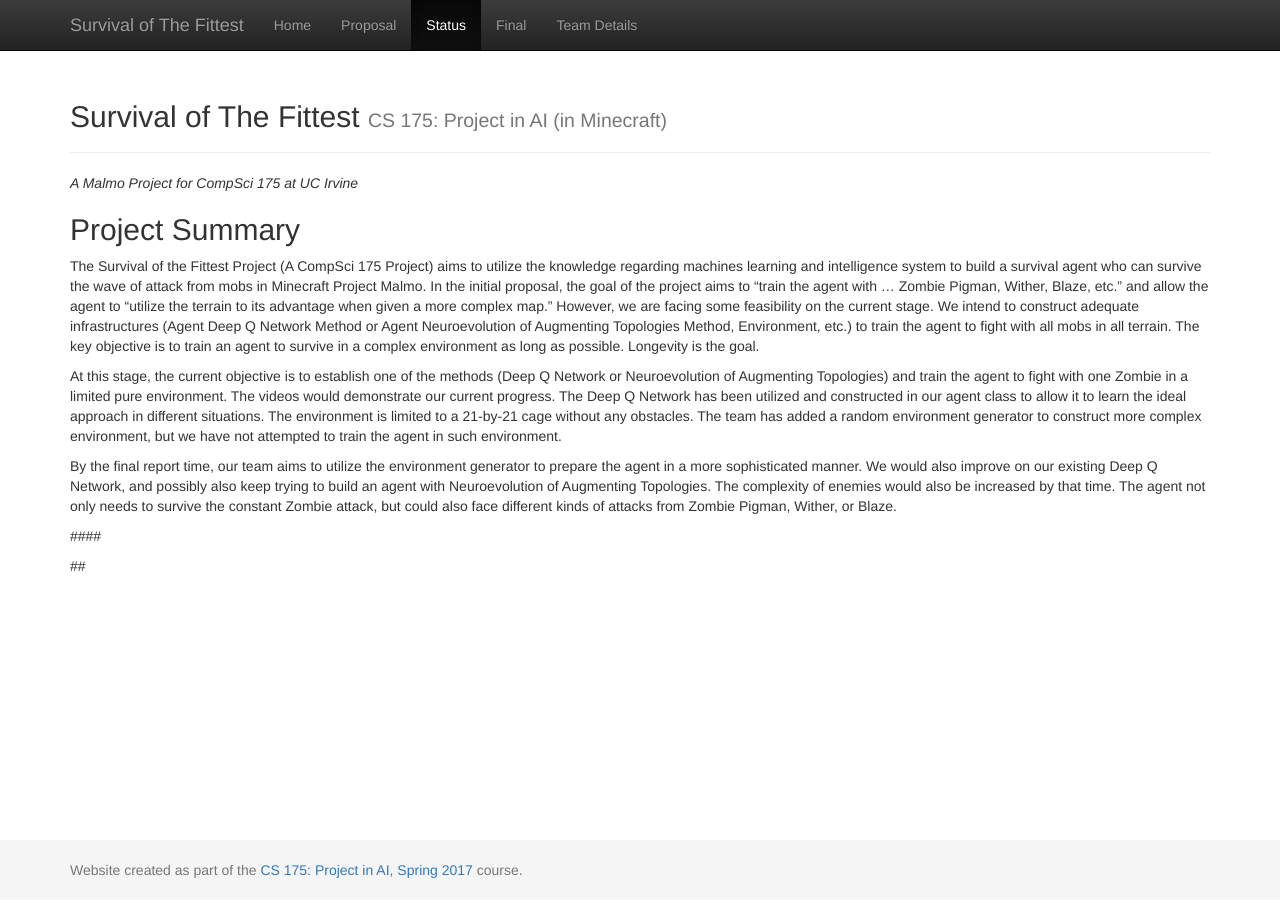
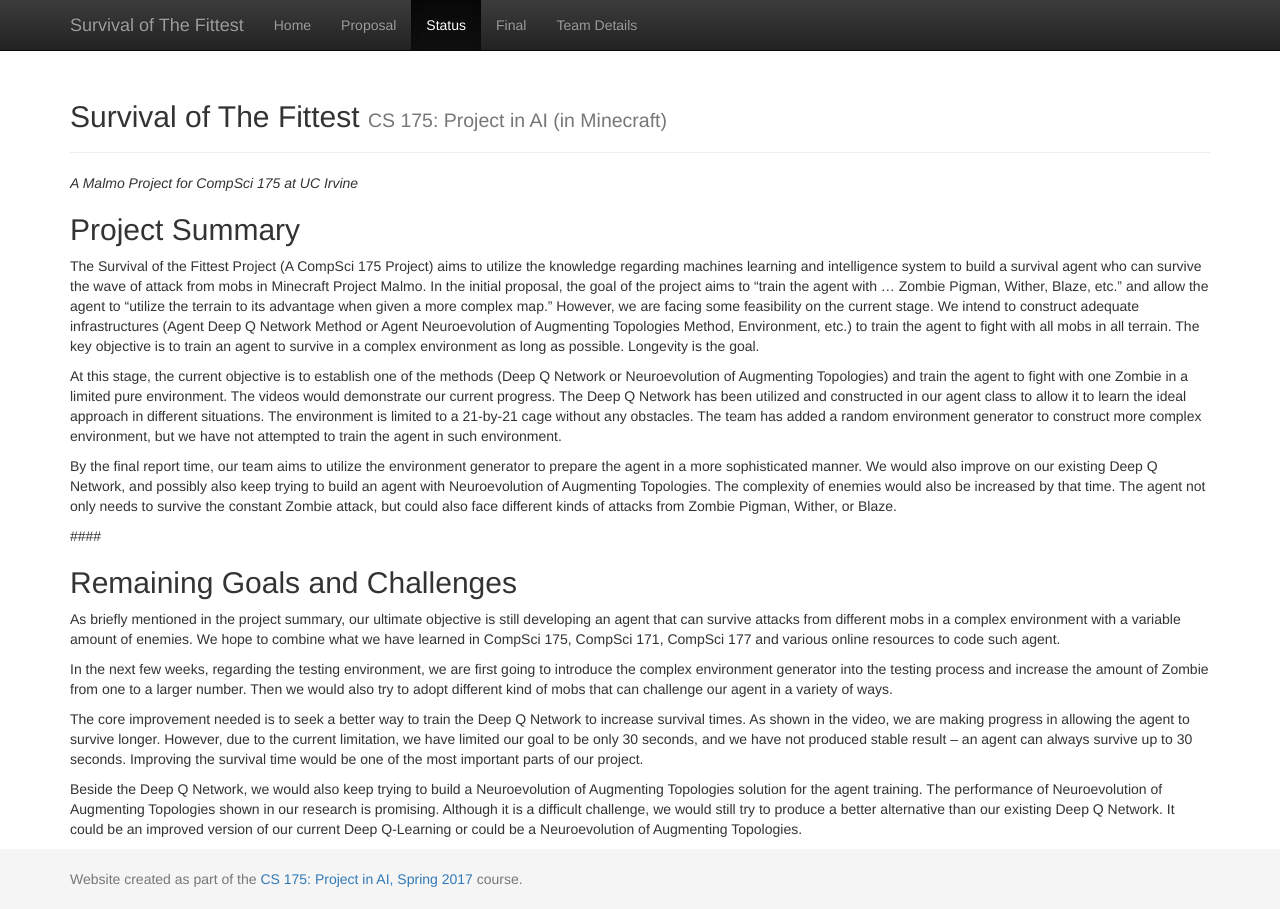
Before and after one commit to mingh2/SurvivalOfTheFittest, a Jekyll site: the page built from docs/status.md, in a window 1280 px wide. Built offline with Jekyll 4.4.1, drawn with Linux system fonts in a browser that asks for light colours.

Commit message:
Remaining Goals and Challenges

```diff
--- a/docs/status.md
+++ b/docs/status.md
@@ -16,4 +16,12 @@ By the final report time, our team aims to utilize the environment generator to
 
 ####
 
-##
+## Remaining Goals and Challenges
+
+As briefly mentioned in the project summary, our ultimate objective is still developing an agent that can survive attacks from different mobs in a complex environment with a variable amount of enemies. We hope to combine what we have learned in CompSci 175, CompSci 171, CompSci 177 and various online resources to code such agent.
+
+In the next few weeks, regarding the testing environment, we are first going to introduce the complex environment generator into the testing process and increase the amount of Zombie from one to a larger number. Then we would also try to adopt different kind of mobs that can challenge our agent in a variety of ways.
+
+The core improvement needed is to seek a better way to train the Deep Q Network to increase survival times. As shown in the video, we are making progress in allowing the agent to survive longer. However, due to the current limitation, we have limited our goal to be only 30 seconds, and we have not produced stable result – an agent can always survive up to 30 seconds. Improving the survival time would be one of the most important parts of our project.
+
+Beside the Deep Q Network, we would also keep trying to build a Neuroevolution of Augmenting Topologies solution for the agent training. The performance of Neuroevolution of Augmenting Topologies shown in our research is promising. Although it is a difficult challenge, we would still try to produce a better alternative than our existing Deep Q Network. It could be an improved version of our current Deep Q-Learning or could be a Neuroevolution of Augmenting Topologies.
```
